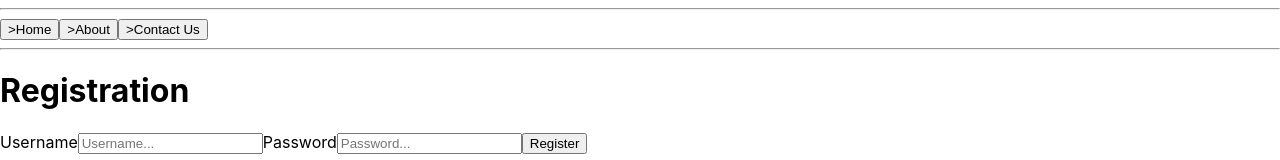
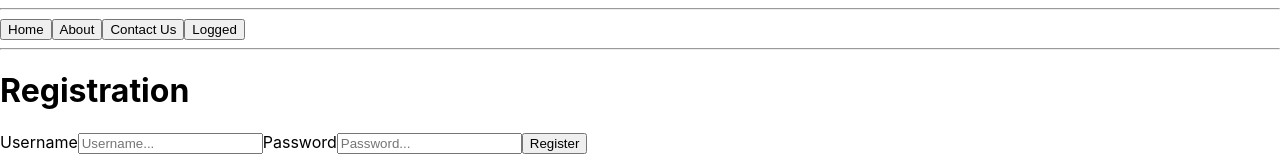
Before and after one commit to catthugfrank/cis525final, a React (Create React App) app: page / in a window 1280 px wide. Shown: the top 160 px of the page. Built offline with nearby package versions, Linux system fonts and the light colour scheme.

Commit message:
Decent working condition

```diff
--- a/src/Pages/About.js
+++ b/src/Pages/About.js
@@ -18,9 +18,9 @@ const About = () => {
         <body>
         <div>
             <hr/>
-            <button className="title-button" type="button" onClick={navHome}>>Home</button>
-            <button className="title-button" type="button" onClick={navAbout}>>About</button>
-            <button className="title-button" type="button" onClick={navContactUs}>>Contact Us</button>
+            <button className="title-button" type="button" onClick={navHome}>Home</button>
+            <button className="title-button" type="button" onClick={navAbout}>About</button>
+            <button className="title-button" type="button" onClick={navContactUs}>Contact Us</button>
             <hr/>
             <h1>About Us</h1>
 
--- a/src/Pages/ContactUs.js
+++ b/src/Pages/ContactUs.js
@@ -18,9 +18,9 @@ const ContactUs = () => {
         <body>
         <div>
             <hr/>
-            <button className="title-button" type="button" onClick={navHome}>>Home</button>
-            <button className="title-button" type="button" onClick={navAbout}>>About</button>
-            <button className="title-button" type="button" onClick={navContactUs}>>Contact Us</button>
+            <button className="title-button" type="button" onClick={navHome}>Home</button>
+            <button className="title-button" type="button" onClick={navAbout}>About</button>
+            <button className="title-button" type="button" onClick={navContactUs}>Contact Us</button>
             <hr/>
             <h1>Contact Us</h1>
         </div>
--- a/src/Pages/Home.js
+++ b/src/Pages/Home.js
@@ -33,6 +33,13 @@ function Home() {
         });
     };
 
+    var renderComp=() => {
+        if(this.state.loginSuccess===true){
+            return(<button/>);
+        }
+
+    }
+
     const login =() => {
         Axios.post(baseUrl+'/login', {
             username: username,
@@ -63,6 +70,22 @@ function Home() {
     const navContactUs = () =>{
         navigate('/contactus');
     }
+    const navLoggedHome = () =>{
+        navigate('/loggedhome');
+    }
+    const signOut =() =>{
+        localStorage.clear()
+        navigate('/');
+    }
+
+    const SignOutButton =() =>{
+        return (
+            <button className="title-button" type="button" onClick={signOut}>Sign Out</button>
+        )
+    }
+
+    const NotLogged =() =>{
+    }
 
     const userAuth=()=>{
         Axios.get(baseUrl+"/isUserAuth", {
@@ -75,15 +98,20 @@ function Home() {
         });
     };
 
+
+
     return (
         <div className="Home">
 
           <div className="registration">
 
             <hr/>
-            <button className="title-button" type="button" onClick={navHome}>>Home</button>
-            <button className="title-button" type="button" onClick={navAbout}>>About</button>
-            <button className="title-button" type="button" onClick={navContactUs}>>Contact Us</button>
+
+            <button className="title-button" type="button" onClick={navHome}>Home</button>
+            <button className="title-button" type="button" onClick={navAbout}>About</button>
+            <button className="title-button" type="button" onClick={navContactUs}>Contact Us</button>
+              <button className="title-button" type="button" onClick={navLoggedHome}>Logged</button>
+              {localStorage.getItem("token")? <SignOutButton/> : <NotLogged/>}
                 {/*<button className="title-button" type="button"><a href="./about.html">About</a></button>*/}
                 {/*<button className="title-button" type="button"><a href="./pricing.html">Pricing</a></button>*/}
                 {/*<button className="title-button" type="button"><a href="./contact.html">Contact Information</a></button>*/}
--- a/src/Pages/LoggedHome.js
+++ b/src/Pages/LoggedHome.js
@@ -34,6 +34,19 @@ const LoggedHome = () => {
             }
         });
     };
+
+    const navAbout = () =>{
+        navigate('/about');
+    }
+    const navHome = () =>{
+        navigate('/');
+    }
+    const navContactUs = () =>{
+        navigate('/contactus');
+    }
+    const navLoggedHome = () =>{
+        navigate('/loggedhome');
+    }
     userAuth()
     const signOut =() =>{
         localStorage.clear()
@@ -82,6 +95,10 @@ const LoggedHome = () => {
 
         <div>
             <hr/>
+            <button className="title-button" type="button" onClick={navHome}>Home</button>
+            <button className="title-button" type="button" onClick={navAbout}>About</button>
+            <button className="title-button" type="button" onClick={navContactUs}>Contact Us</button>
+            <button className="title-button" type="button" onClick={navLoggedHome}>Logged</button>
             <button onClick={signOut}>Sign Out</button>
             <hr/>
             <h2>Welcome to Page Two</h2>
```
